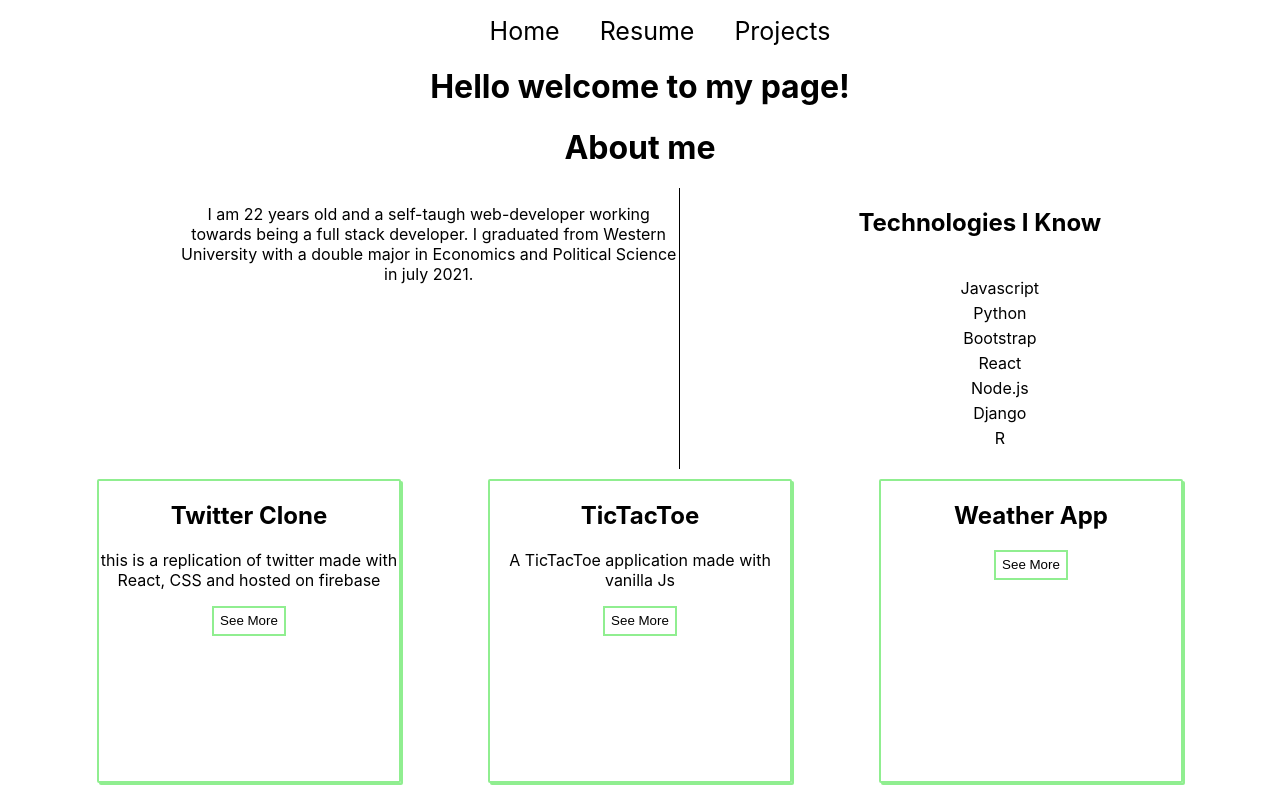
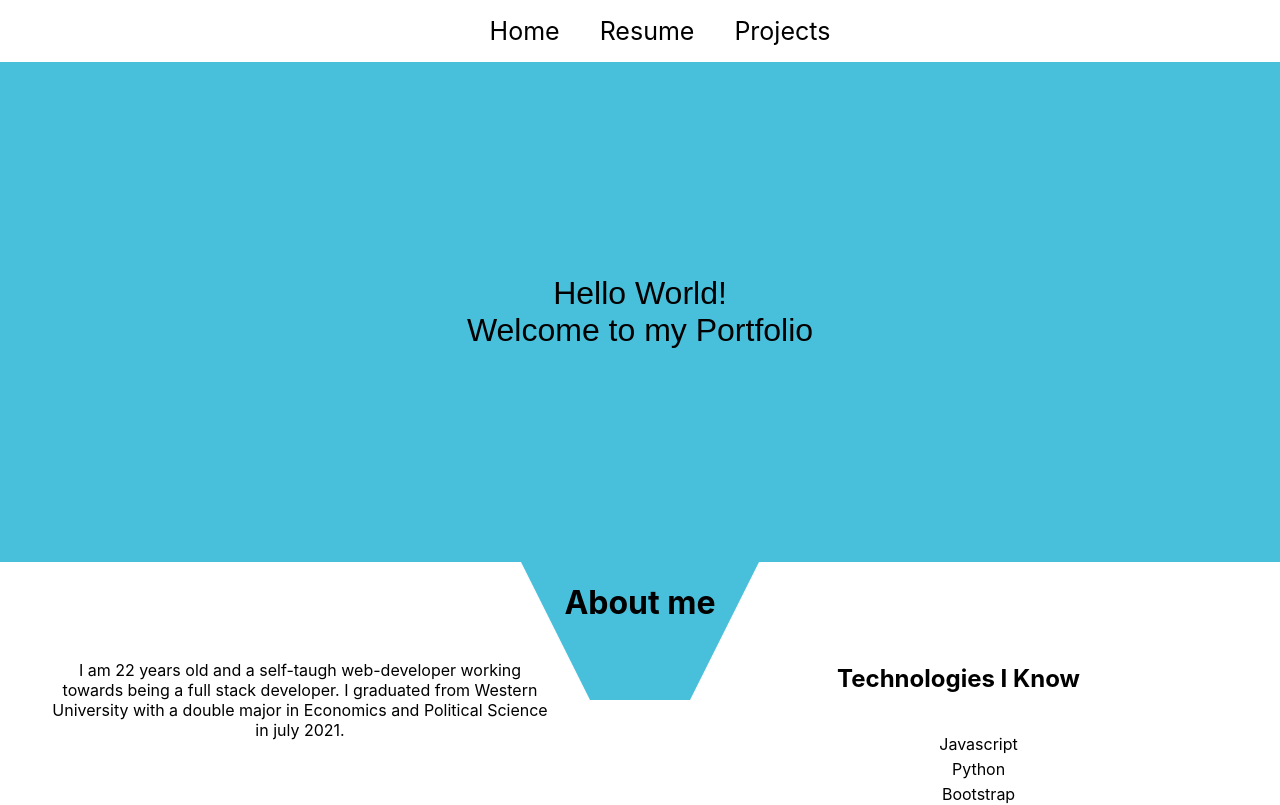
Before and after one commit to jacobMolyneux/portfolio-site, a React (Create React App) app: page / in a window 1280 px wide. Shown: the top 805 px of the page. Built offline with nearby package versions, Linux system fonts and the light colour scheme.

Commit message:
style Changes

```diff
--- a/src/components/home.js
+++ b/src/components/home.js
@@ -10,13 +10,17 @@ export default class HomePage extends React.Component {
     return (
       <div id="homepageContainer">
         <div id="greetingDiv">
-          <h1>Hello welcome to my page!</h1>
+          <h1 id="greeting">
+            Hello World! <br />
+            Welcome to my Portfolio
+          </h1>
+          <div id="curvediv"></div>
         </div>
         <div id="aboutSection">
           <h1>About me</h1>
           <div id="aboutMeDetails">
             <div id="introduction">
-              <p>
+              <p id="introPara">
                 I am 22 years old and a self-taugh web-developer working towards
                 being a full stack developer. I graduated from Western
                 University with a double major in Economics and Political
--- a/src/components/stylesheets/home.css
+++ b/src/components/stylesheets/home.css
@@ -6,15 +6,28 @@
 .projectCard {
   margin: 30px;
 }
+#greetingDiv {
+  background: #48c0db;
+  height: 500px;
+  display: flex;
+  justify-content: center;
+  align-items: center;
+}
+#greeting {
+  font-family: arial;
+  font-weight: normal;
+}
 #aboutMeDetails {
   display: flex;
-  justify-content: space-evenly;
+  justify-content: space-between;
+  padding-left: 50px;
+  padding-right: 200px;
 }
 #introduction {
-  border-right: 1px solid black;
   display: flex;
   flex-wrap: wrap;
   width: 500px;
+  background: white;
 }
 #techStack {
   display: flex;
@@ -24,3 +37,16 @@ li {
   list-style: none;
   margin: 5px;
 }
+#curvediv {
+  position: absolute;
+  top: 500px;
+  width: 100px;
+  height: 100px;
+  border-left: 100px solid transparent;
+  border-right: 100px solid transparent;
+  border-top: 200px solid #48c0db;
+  z-index: -1;
+}
+#introduction {
+  right: 40px;
+}
```
